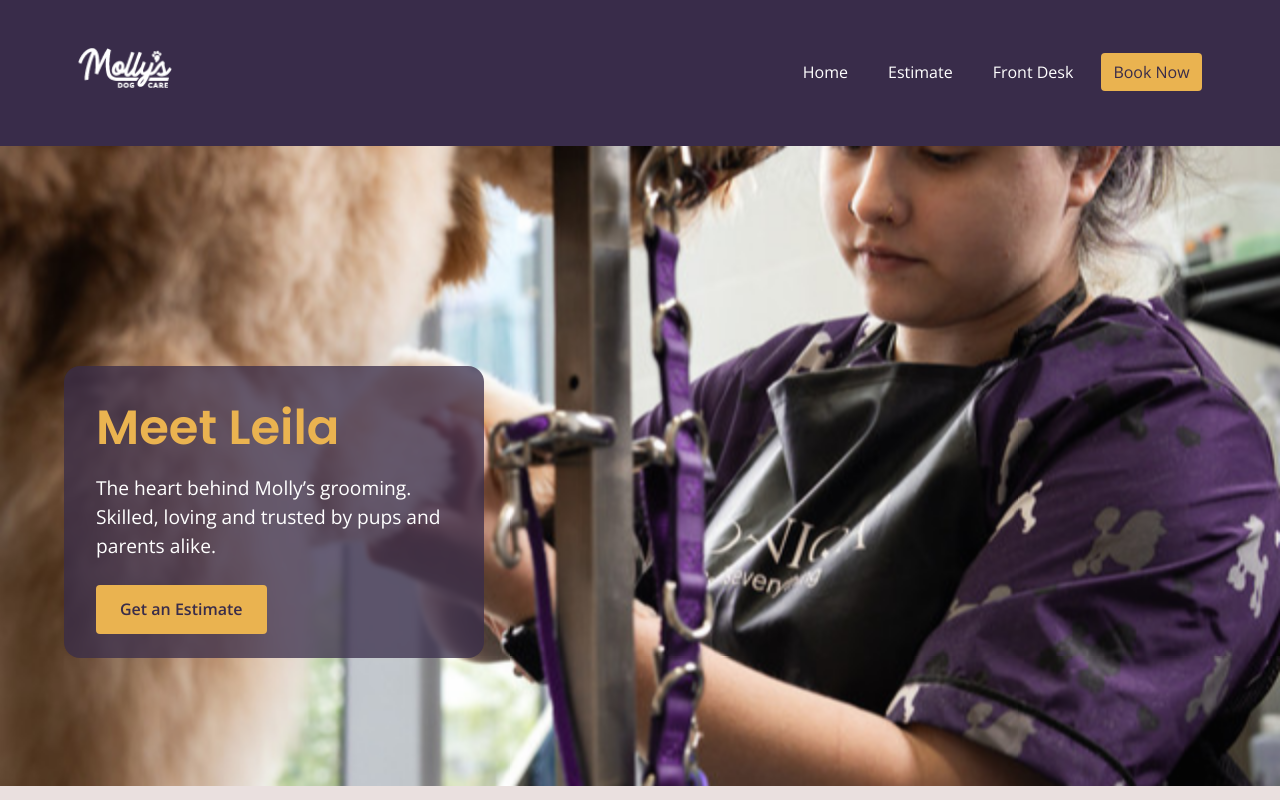
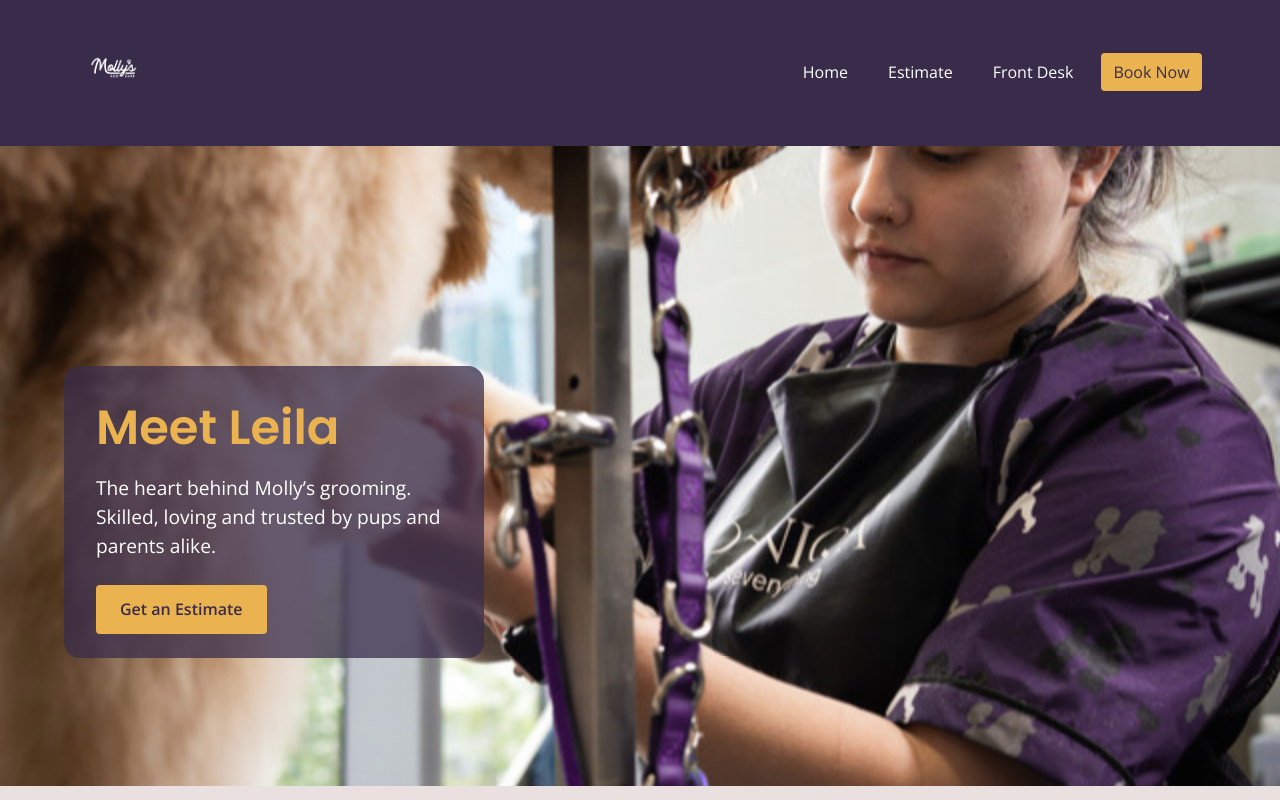
Before and after one commit to GParks1995/grooming, a plain HTML site: page index.html in a window 1280 px wide. Shown: the top 800 px of the page. Drawn offline with nearby package versions, Linux system fonts and the light colour scheme.

Commit message:
Update index.html

```diff
--- a/index.html
+++ b/index.html
@@ -15,7 +15,7 @@
   <nav id="mainNav">
     <div class="nav-wrapper container">
       <div class="logo">
-  <img src="images/mollys_logo_white.png" alt="Molly's Dog Care logo" style="height:40px;">
+  <img src="images/mollys_logo_white2.png" alt="Molly's Dog Care logo" style="height:40px;">
 </div>
       <ul>
         <li><a href="index.html">Home</a></li>
```
